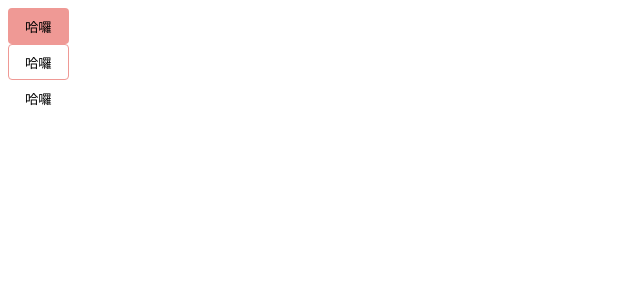
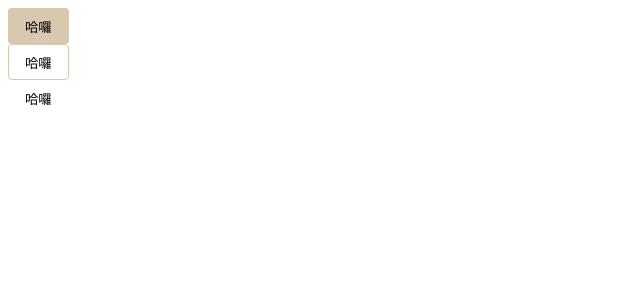
Before and after one commit to penspulse326/my-react-ui, a React (Vite) app: page / in a window 1280 px wide. Shown: the top 300 px of the page, without its empty margins (0-640 px from the left). Built offline with nearby package versions, Linux system fonts and the light colour scheme.

Commit message:
feat: add custom hook 'useColor'

```diff
--- a/src/components/Button/index.tsx
+++ b/src/components/Button/index.tsx
@@ -1,3 +1,4 @@
+import { useColor } from '../../hooks/useColor';
 import { StyledButton } from './styled';
 
 interface ButtonProps {
@@ -6,8 +7,11 @@ interface ButtonProps {
 }
 
 export function Button({ children, variant = 'contained', ...props }: ButtonProps) {
+  const { getColor } = useColor();
+  const color = getColor('primary', true);
+
   return (
-    <StyledButton $variant={variant} {...props}>
+    <StyledButton $variant={variant} $color={color} {...props}>
       <span>{children}</span>
     </StyledButton>
   );
--- a/src/components/Button/styled.ts
+++ b/src/components/Button/styled.ts
@@ -2,29 +2,30 @@ import styled, { css } from 'styled-components';
 
 interface Props {
   $variant?: 'contained' | 'outlined' | 'text';
+  $color?: string;
 }
 
 /**
  * variants
  */
-const containedStyle = css`
-  background-color: ${({ theme }) => theme.colors.primary};
+const containedStyle = css<Props>`
+  background-color: ${({ $color }) => $color};
 `;
 
-const outlinedStyle = css`
-  border: 1px solid ${({ theme }) => theme.colors.primary};
+const outlinedStyle = css<Props>`
+  border: 1px solid ${({ $color }) => $color};
 
   background-color: transparent;
 `;
 
-const textStyle = css`
+const textStyle = css<Props>`
   border: 1px solid transparent;
   border-radius: 0;
 
   background-color: transparent;
 
   &:hover {
-    border-bottom: 1px solid ${({ theme }) => theme.colors.primary};
+    border-bottom: 1px solid ${({ $color }) => $color};
   }
 `;
 
--- /dev/null
+++ b/src/hooks/useColor.ts
@@ -0,0 +1,37 @@
+import { useTheme } from 'styled-components';
+
+/**
+ * 檢查是否為色碼
+ */
+const checkIsColor = (color: string): boolean => {
+  const regex = /(?:#|0x)(?:[a-f0-9]{3}|[a-f0-9]{6})\b|(?:rgb|hsl)a?\([^)]*\)/gi;
+  return regex.test(color);
+};
+
+/**
+ * useColor 會回傳 getColor 方法
+ * getColor 傳入的 themeColor 及 isDisabled 狀態回傳色碼
+ * 判斷的優先順序為：
+ * 1. 是否為禁用狀態
+ * 2. 是否為合法色碼
+ * 3. 檢查是否為 theme.colors 的 key（不是則回傳 primary）
+ */
+export const useColor = (): { getColor: (themeColor: string, isDisabled: boolean) => string } => {
+  const theme = useTheme();
+
+  const getColor = (themeColor: string, isDisabled: boolean) => {
+    if (isDisabled) {
+      return theme.colors.bg.muted;
+    }
+
+    const isLegalColor = checkIsColor(themeColor);
+
+    if (isLegalColor) {
+      return themeColor;
+    }
+
+    return theme.colors[themeColor] || theme.colors.primary;
+  };
+
+  return { getColor };
+};
```
